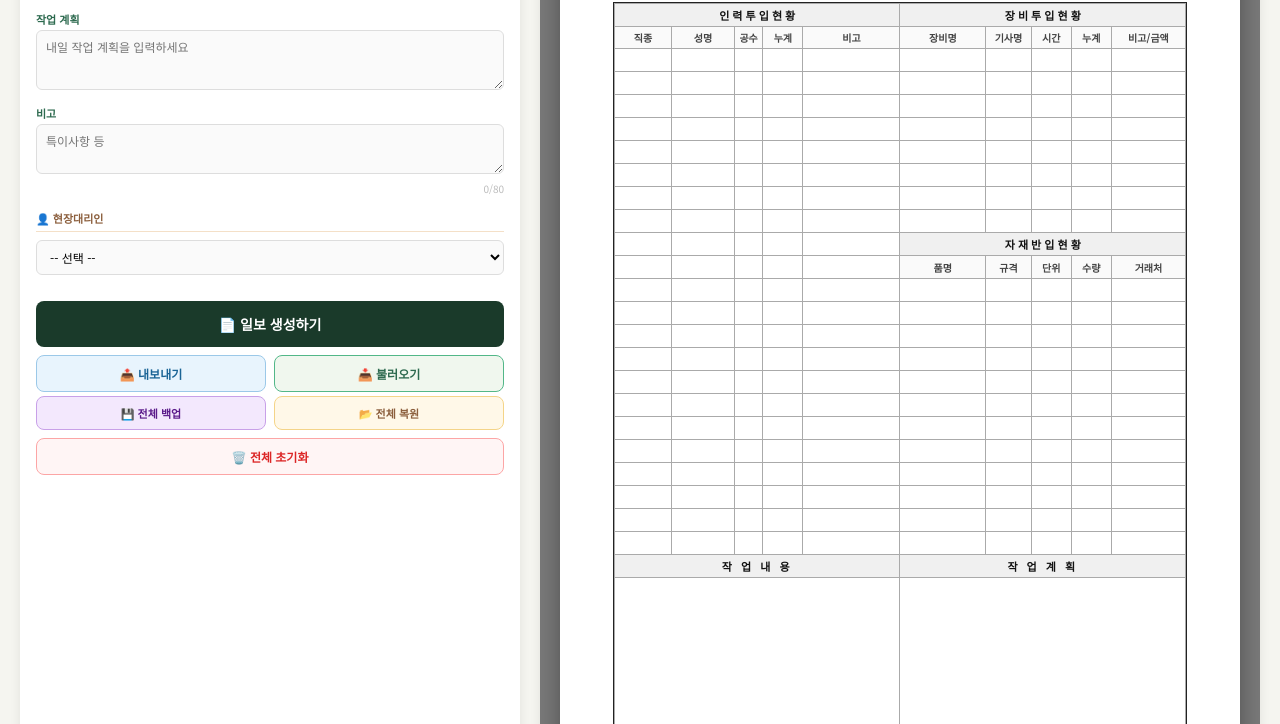
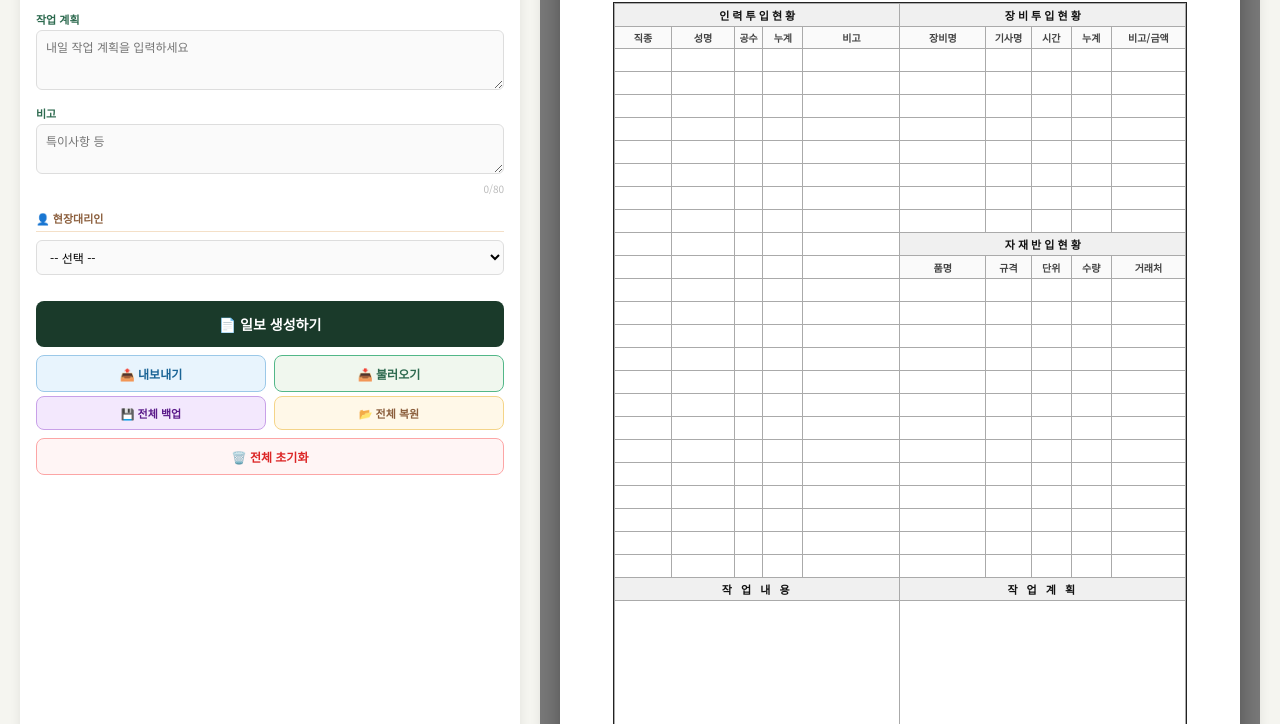
Before and after one commit to hp22000150-ai/work-daily-report, a website: page index.html in a window 1280 px wide. Both pictures are taken after a click on the button "📄 일보 생성하기". Shown: the part 337-1061 px from the top of the page. Drawn offline with Linux system fonts and the light colour scheme.

Commit message:
Add 1 row each to manpower/material, reduce work content height 52mm->46mm

```diff
--- a/index.html
+++ b/index.html
@@ -1495,7 +1495,7 @@
       if (fpInstance) fpInstance.redraw();
     }
 
-    const EQ_ROWS = 8, MT_ROWS = 12, MAN_ROWS = 22;
+    const EQ_ROWS = 8, MT_ROWS = 13, MAN_ROWS = 24;
     const fmtN = v => { const n = parseFloat(String(v).replace(/,/g,'')); return (v!==''&&v!=null&&!isNaN(n)) ? n.toLocaleString('ko-KR') : (v||''); };
     const E = `<td>&nbsp;</td>`;
     const EB = `<td style="border-right:0.5px solid #aaa;">&nbsp;</td>`;
@@ -1524,7 +1524,7 @@
     })() : '202   년   월   일';
 
     const eqOverflow = eqData.length > 9;
-    const mtOverflow = mtRows.length > 13;
+    const mtOverflow = mtRows.length > 14;
 
     // 사진 HTML — 마지막 페이지 끝에 삽입
     let photoHtml = '';
@@ -1579,8 +1579,8 @@
             <td colspan="5" class="th-group" style="letter-spacing:3px; border-top:1px solid #222;">작 업 계 획</td>
           </tr>
           <tr>
-            <td colspan="5" style="height:52mm; vertical-align:top; text-align:left; padding:6px; white-space:pre-line; border-right:0.5px solid #aaa;">${work||''}</td>
-            <td colspan="5" style="height:52mm; vertical-align:top; text-align:left; padding:6px; white-space:pre-line;">${plan||''}</td>
+            <td colspan="5" style="height:46mm; vertical-align:top; text-align:left; padding:6px; white-space:pre-line; border-right:0.5px solid #aaa;">${work||''}</td>
+            <td colspan="5" style="height:46mm; vertical-align:top; text-align:left; padding:6px; white-space:pre-line;">${plan||''}</td>
           </tr>
         </tbody>
       </table>
```
